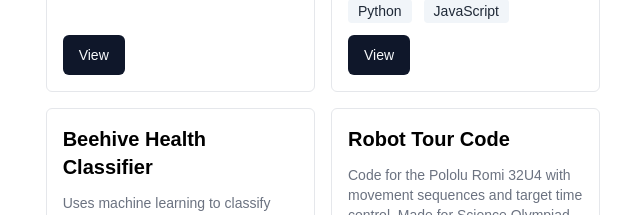
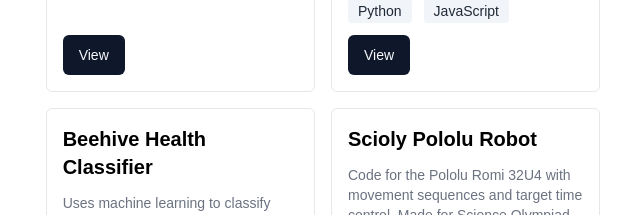
Before and after one commit to ghost1034/PersonalPortfolio, a Next.js app: page / in a window 1280 px wide. Shown: the part 1100-1315 px from the top of the page, without its empty margins (317-957 px from the left). Built offline with nearby package versions, Linux system fonts and the light colour scheme; a web font is replaced by a local one.

Commit message:
Fixed project name mismatch

```diff
--- a/components/Projects.tsx
+++ b/components/Projects.tsx
@@ -56,7 +56,7 @@
     ],
   },
   {
-    title: "Robot Tour Code",
+    title: "Scioly Pololu Robot",
     description:
       "Code for the Pololu Romi 32U4 with movement sequences and target time control. Made for Science Olympiad Robot Tour.",
     link: "https://github.com/ghost1034/SciolyPololuRobot",
```
